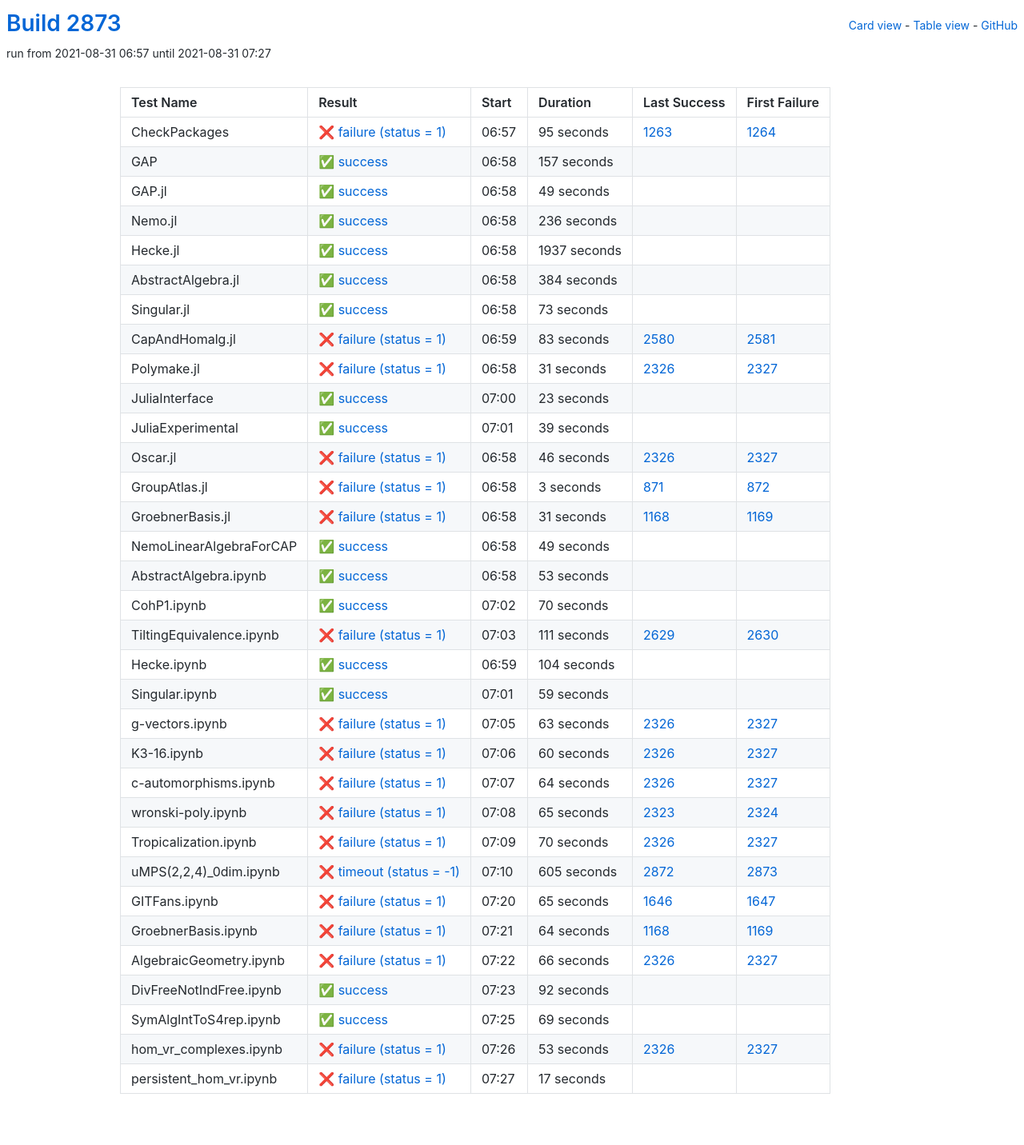
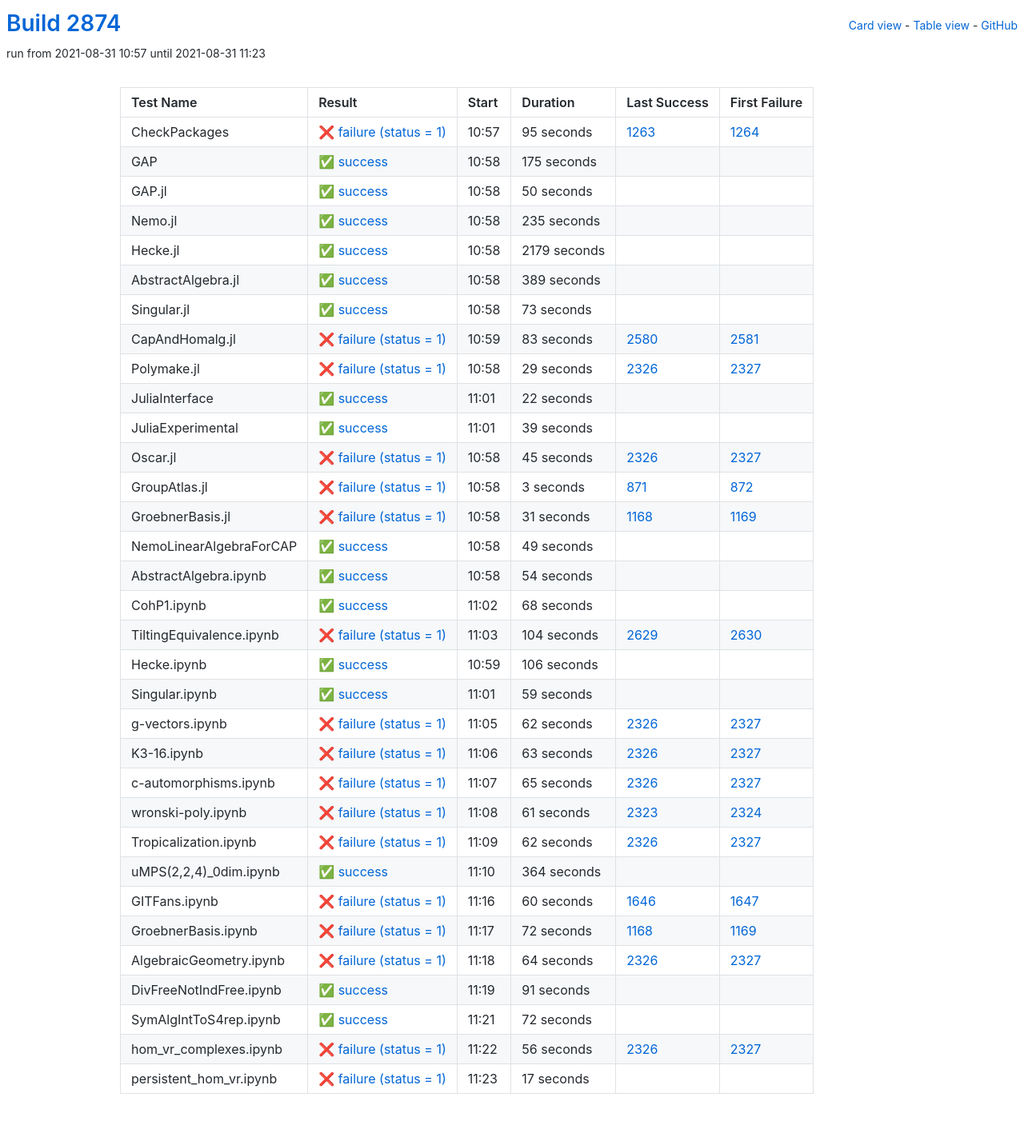
Before and after one commit to oscar-system/oscar-ci-status-stable, a Jekyll site: the page built from table.html, in a window 1280 px wide. Shown: the whole page at 80% size. Built offline with Jekyll 4.4.1, drawn with Linux system fonts in a browser that asks for light colours.

Commit message:
Build #2874

```diff
--- a/_data/ci.yml
+++ b/_data/ci.yml
@@ -1,6 +1,6 @@
 ---
-build: 2873
-build_url: https://oscarci.mathematik.uni-kl.de/job/oscar-stable/2873/
+build: 2874
+build_url: https://oscarci.mathematik.uni-kl.de/job/oscar-stable/2874/
 job: oscar-stable
 organization: oscar-system
 repo: oscar-ci-status-stable
@@ -8,8 +8,8 @@ repourl: https://github.com/oscar-system/oscar-ci-status-stable
 tests:
 - name: CheckPackages
   id: checkpackages
-  log: https://oscarci.mathematik.uni-kl.de/job/oscar-stable/2873/artifact/logs/build-2873/CheckPackages.log
-  start: 2021-08-31 06:57
+  log: https://oscarci.mathematik.uni-kl.de/job/oscar-stable/2874/artifact/logs/build-2874/CheckPackages.log
+  start: 2021-08-31 10:57
   success: false
   exitcode: 1
   status: failure
@@ -20,68 +20,68 @@ tests:
   first_failure_url: https://oscarci.mathematik.uni-kl.de/job/oscar-stable/1264/
 - name: GAP
   id: gap
-  log: https://oscarci.mathematik.uni-kl.de/job/oscar-stable/2873/artifact/logs/build-2873/GAP.log
-  start: 2021-08-31 06:58
+  log: https://oscarci.mathematik.uni-kl.de/job/oscar-stable/2874/artifact/logs/build-2874/GAP.log
+  start: 2021-08-31 10:58
   success: true
   exitcode: 0
   status: success
-  duration: 157
+  duration: 175
   last_success: false
   last_success_url:
   first_failure: false
   first_failure_url:
 - name: GAP.jl
   id: gap-jl
-  log: https://oscarci.mathematik.uni-kl.de/job/oscar-stable/2873/artifact/logs/build-2873/GAP.jl.log
-  start: 2021-08-31 06:58
+  log: https://oscarci.mathematik.uni-kl.de/job/oscar-stable/2874/artifact/logs/build-2874/GAP.jl.log
+  start: 2021-08-31 10:58
   success: true
   exitcode: 0
   status: success
-  duration: 49
+  duration: 50
   last_success: false
   last_success_url:
   first_failure: false
   first_failure_url:
 - name: Nemo.jl
   id: nemo-jl
-  log: https://oscarci.mathematik.uni-kl.de/job/oscar-stable/2873/artifact/logs/build-2873/Nemo.jl.log
-  start: 2021-08-31 06:58
+  log: https://oscarci.mathematik.uni-kl.de/job/oscar-stable/2874/artifact/logs/build-2874/Nemo.jl.log
+  start: 2021-08-31 10:58
   success: true
   exitcode: 0
   status: success
-  duration: 236
+  duration: 235
   last_success: false
   last_success_url:
   first_failure: false
   first_failure_url:
 - name: Hecke.jl
   id: hecke-jl
-  log: https://oscarci.mathematik.uni-kl.de/job/oscar-stable/2873/artifact/logs/build-2873/Hecke.jl.log
-  start: 2021-08-31 06:58
+  log: https://oscarci.mathematik.uni-kl.de/job/oscar-stable/2874/artifact/logs/build-2874/Hecke.jl.log
+  start: 2021-08-31 10:58
   success: true
   exitcode: 0
   status: success
-  duration: 1937
+  duration: 2179
   last_success: false
   last_success_url:
   first_failure: false
   first_failure_url:
 - name: AbstractAlgebra.jl
   id: abstractalgebra-jl
-  log: https://oscarci.mathematik.uni-kl.de/job/oscar-stable/2873/artifact/logs/build-2873/AbstractAlgebra.jl.log
-  start: 2021-08-31 06:58
+  log: https://oscarci.mathematik.uni-kl.de/job/oscar-stable/2874/artifact/logs/build-2874/AbstractAlgebra.jl.log
+  start: 2021-08-31 10:58
   success: true
   exitcode: 0
   status: success
-  duration: 384
+  duration: 389
   last_success: false
   last_success_url:
   first_failure: false
   first_failure_url:
 - name: Singular.jl
   id: singular-jl
-  log: https://oscarci.mathematik.uni-kl.de/job/oscar-stable/2873/artifact/logs/build-2873/Singular.jl.log
-  start: 2021-08-31 06:58
+  log: https://oscarci.mathematik.uni-kl.de/job/oscar-stable/2874/artifact/logs/build-2874/Singular.jl.log
+  start: 2021-08-31 10:58
   success: true
   exitcode: 0
   status: success
@@ -92,8 +92,8 @@ tests:
   first_failure_url:
 - name: CapAndHomalg.jl
   id: capandhomalg-jl
-  log: https://oscarci.mathematik.uni-kl.de/job/oscar-stable/2873/artifact/logs/build-2873/CapAndHomalg.jl.log
-  start: 2021-08-31 06:59
+  log: https://oscarci.mathematik.uni-kl.de/job/oscar-stable/2874/artifact/logs/build-2874/CapAndHomalg.jl.log
+  start: 2021-08-31 10:59
   success: false
   exitcode: 1
   status: failure
@@ -104,32 +104,32 @@ tests:
   first_failure_url: https://oscarci.mathematik.uni-kl.de/job/oscar-stable/2581/
 - name: Polymake.jl
   id: polymake-jl
-  log: https://oscarci.mathematik.uni-kl.de/job/oscar-stable/2873/artifact/logs/build-2873/Polymake.jl.log
-  start: 2021-08-31 06:58
+  log: https://oscarci.mathematik.uni-kl.de/job/oscar-stable/2874/artifact/logs/build-2874/Polymake.jl.log
+  start: 2021-08-31 10:58
   success: false
   exitcode: 1
   status: failure
-  duration: 31
+  duration: 29
   last_success: 2326
   last_success_url: https://oscarci.mathematik.uni-kl.de/job/oscar-stable/2326/
   first_failure: 2327
   first_failure_url: https://oscarci.mathematik.uni-kl.de/job/oscar-stable/2327/
 - name: JuliaInterface
   id: juliainterface
-  log: https://oscarci.mathematik.uni-kl.de/job/oscar-stable/2873/artifact/logs/build-2873/JuliaInterface.log
-  start: 2021-08-31 07:00
+  log: https://oscarci.mathematik.uni-kl.de/job/oscar-stable/2874/artifact/logs/build-2874/JuliaInterface.log
+  start: 2021-08-31 11:01
   success: true
   exitcode: 0
   status: success
-  duration: 23
+  duration: 22
   last_success: false
   last_success_url:
   first_failure: false
   first_failure_url:
 - name: JuliaExperimental
   id: juliaexperimental
-  log: https://oscarci.mathematik.uni-kl.de/job/oscar-stable/2873/artifact/logs/build-2873/JuliaExperimental.log
-  start: 2021-08-31 07:01
+  log: https://oscarci.mathematik.uni-kl.de/job/oscar-stable/2874/artifact/logs/build-2874/JuliaExperimental.log
+  start: 2021-08-31 11:01
   success: true
   exitcode: 0
   status: success
@@ -140,20 +140,20 @@ tests:
   first_failure_url:
 - name: Oscar.jl
   id: oscar-jl
-  log: https://oscarci.mathematik.uni-kl.de/job/oscar-stable/2873/artifact/logs/build-2873/Oscar.jl.log
-  start: 2021-08-31 06:58
+  log: https://oscarci.mathematik.uni-kl.de/job/oscar-stable/2874/artifact/logs/build-2874/Oscar.jl.log
+  start: 2021-08-31 10:58
   success: false
   exitcode: 1
   status: failure
-  duration: 46
+  duration: 45
   last_success: 2326
   last_success_url: https://oscarci.mathematik.uni-kl.de/job/oscar-stable/2326/
   first_failure: 2327
   first_failure_url: https://oscarci.mathematik.uni-kl.de/job/oscar-stable/2327/
 - name: GroupAtlas.jl
   id: groupatlas-jl
-  log: https://oscarci.mathematik.uni-kl.de/job/oscar-stable/2873/artifact/logs/build-2873/GroupAtlas.jl.log
-  start: 2021-08-31 06:58
+  log: https://oscarci.mathematik.uni-kl.de/job/oscar-stable/2874/artifact/logs/build-2874/GroupAtlas.jl.log
+  start: 2021-08-31 10:58
   success: false
   exitcode: 1
   status: failure
@@ -164,8 +164,8 @@ tests:
   first_failure_url: https://oscarci.mathematik.uni-kl.de/job/oscar-stable/872/
 - name: GroebnerBasis.jl
   id: groebnerbasis-jl
-  log: https://oscarci.mathematik.uni-kl.de/job/oscar-stable/2873/artifact/logs/build-2873/GroebnerBasis.jl.log
-  start: 2021-08-31 06:58
+  log: https://oscarci.mathematik.uni-kl.de/job/oscar-stable/2874/artifact/logs/build-2874/GroebnerBasis.jl.log
+  start: 2021-08-31 10:58
   success: false
   exitcode: 1
   status: failure
@@ -176,8 +176,8 @@ tests:
   first_failure_url: https://oscarci.mathematik.uni-kl.de/job/oscar-stable/1169/
 - name: NemoLinearAlgebraForCAP
   id: nemolinearalgebraforcap
-  log: https://oscarci.mathematik.uni-kl.de/job/oscar-stable/2873/artifact/logs/build-2873/NemoLinearAlgebraForCAP.log
-  start: 2021-08-31 06:58
+  log: https://oscarci.mathematik.uni-kl.de/job/oscar-stable/2874/artifact/logs/build-2874/NemoLinearAlgebraForCAP.log
+  start: 2021-08-31 10:58
   success: true
   exitcode: 0
   status: success
@@ -188,56 +188,56 @@ tests:
   first_failure_url:
 - name: AbstractAlgebra.ipynb
   id: abstractalgebra-ipynb
-  log: https://oscarci.mathematik.uni-kl.de/job/oscar-stable/2873/artifact/logs/build-2873/AbstractAlgebra.ipynb.log
-  start: 2021-08-31 06:58
+  log: https://oscarci.mathematik.uni-kl.de/job/oscar-stable/2874/artifact/logs/build-2874/AbstractAlgebra.ipynb.log
+  start: 2021-08-31 10:58
   success: true
   exitcode: 0
   status: success
-  duration: 53
+  duration: 54
   last_success: false
   last_success_url:
   first_failure: false
   first_failure_url:
 - name: CohP1.ipynb
   id: cohp1-ipynb
-  log: https://oscarci.mathematik.uni-kl.de/job/oscar-stable/2873/artifact/logs/build-2873/CohP1.ipynb.log
-  start: 2021-08-31 07:02
+  log: https://oscarci.mathematik.uni-kl.de/job/oscar-stable/2874/artifact/logs/build-2874/CohP1.ipynb.log
+  start: 2021-08-31 11:02
   success: true
   exitcode: 0
   status: success
-  duration: 70
+  duration: 68
   last_success: false
   last_success_url:
   first_failure: false
   first_failure_url:
 - name: TiltingEquivalence.ipynb
   id: tiltingequivalence-ipynb
-  log: https://oscarci.mathematik.uni-kl.de/job/oscar-stable/2873/artifact/logs/build-2873/TiltingEquivalence.ipynb.log
-  start: 2021-08-31 07:03
+  log: https://oscarci.mathematik.uni-kl.de/job/oscar-stable/2874/artifact/logs/build-2874/TiltingEquivalence.ipynb.log
+  start: 2021-08-31 11:03
   success: false
   exitcode: 1
   status: failure
-  duration: 111
+  duration: 104
   last_success: 2629
   last_success_url: https://oscarci.mathematik.uni-kl.de/job/oscar-stable/2629/
   first_failure: 2630
   first_failure_url: https://oscarci.mathematik.uni-kl.de/job/oscar-stable/2630/
 - name: Hecke.ipynb
   id: hecke-ipynb
-  log: https://oscarci.mathematik.uni-kl.de/job/oscar-stable/2873/artifact/logs/build-2873/Hecke.ipynb.log
-  start: 2021-08-31 06:59
+  log: https://oscarci.mathematik.uni-kl.de/job/oscar-stable/2874/artifact/logs/build-2874/Hecke.ipynb.log
+  start: 2021-08-31 10:59
   success: true
   exitcode: 0
   status: success
-  duration: 104
+  duration: 106
   last_success: false
   last_success_url:
   first_failure: false
   first_failure_url:
 - name: Singular.ipynb
   id: singular-ipynb
-  log: https://oscarci.mathematik.uni-kl.de/job/oscar-stable/2873/artifact/logs/build-2873/Singular.ipynb.log
-  start: 2021-08-31 07:01
+  log: https://oscarci.mathematik.uni-kl.de/job/oscar-stable/2874/artifact/logs/build-2874/Singular.ipynb.log
+  start: 2021-08-31 11:01
   success: true
   exitcode: 0
   status: success
@@ -248,8 +248,20 @@ tests:
   first_failure_url:
 - name: g-vectors.ipynb
   id: g-vectors-ipynb
-  log: https://oscarci.mathematik.uni-kl.de/job/oscar-stable/2873/artifact/logs/build-2873/g-vectors.ipynb.log
-  start: 2021-08-31 07:05
+  log: https://oscarci.mathematik.uni-kl.de/job/oscar-stable/2874/artifact/logs/build-2874/g-vectors.ipynb.log
+  start: 2021-08-31 11:05
+  success: false
+  exitcode: 1
+  status: failure
+  duration: 62
+  last_success: 2326
+  last_success_url: https://oscarci.mathematik.uni-kl.de/job/oscar-stable/2326/
+  first_failure: 2327
+  first_failure_url: https://oscarci.mathematik.uni-kl.de/job/oscar-stable/2327/
+- name: K3-16.ipynb
+  id: k3-16-ipynb
+  log: https://oscarci.mathematik.uni-kl.de/job/oscar-stable/2874/artifact/logs/build-2874/K3-16.ipynb.log
+  start: 2021-08-31 11:06
   success: false
   exitcode: 1
   status: failure
@@ -258,22 +270,82 @@ tests:
   last_success_url: https://oscarci.mathematik.uni-kl.de/job/oscar-stable/2326/
   first_failure: 2327
   first_failure_url: https://oscarci.mathematik.uni-kl.de/job/oscar-stable/2327/
-- name: K3-16.ipynb
-  id: k3-16-ipynb
-  log: https://oscarci.mathematik.uni-kl.de/job/oscar-stable/2873/artifact/logs/build-2873/K3-16.ipynb.log
-  start: 2021-08-31 07:06
+- name: c-automorphisms.ipynb
+  id: c-automorphisms-ipynb
+  log: https://oscarci.mathematik.uni-kl.de/job/oscar-stable/2874/artifact/logs/build-2874/c-automorphisms.ipynb.log
+  start: 2021-08-31 11:07
+  success: false
+  exitcode: 1
+  status: failure
+  duration: 65
+  last_success: 2326
+  last_success_url: https://oscarci.mathematik.uni-kl.de/job/oscar-stable/2326/
+  first_failure: 2327
+  first_failure_url: https://oscarci.mathematik.uni-kl.de/job/oscar-stable/2327/
+- name: wronski-poly.ipynb
+  id: wronski-poly-ipynb
+  log: https://oscarci.mathematik.uni-kl.de/job/oscar-stable/2874/artifact/logs/build-2874/wronski-poly.ipynb.log
+  start: 2021-08-31 11:08
+  success: false
+  exitcode: 1
+  status: failure
+  duration: 61
+  last_success: 2323
+  last_success_url: https://oscarci.mathematik.uni-kl.de/job/oscar-stable/2323/
+  first_failure: 2324
+  first_failure_url: https://oscarci.mathematik.uni-kl.de/job/oscar-stable/2324/
+- name: Tropicalization.ipynb
+  id: tropicalization-ipynb
+  log: https://oscarci.mathematik.uni-kl.de/job/oscar-stable/2874/artifact/logs/build-2874/Tropicalization.ipynb.log
+  start: 2021-08-31 11:09
+  success: false
+  exitcode: 1
+  status: failure
+  duration: 62
+  last_success: 2326
+  last_success_url: https://oscarci.mathematik.uni-kl.de/job/oscar-stable/2326/
+  first_failure: 2327
+  first_failure_url: https://oscarci.mathematik.uni-kl.de/job/oscar-stable/2327/
+- name: uMPS(2,2,4)_0dim.ipynb
+  id: umps-2-2-4-0dim-ipynb
+  log: https://oscarci.mathematik.uni-kl.de/job/oscar-stable/2874/artifact/logs/build-2874/uMPS-2-2-4-_0dim.ipynb.log
+  start: 2021-08-31 11:10
+  success: true
+  exitcode: 0
+  status: success
+  duration: 364
+  last_success: false
+  last_success_url:
+  first_failure: false
+  first_failure_url:
+- name: GITFans.ipynb
+  id: gitfans-ipynb
+  log: https://oscarci.mathematik.uni-kl.de/job/oscar-stable/2874/artifact/logs/build-2874/GITFans.ipynb.log
+  start: 2021-08-31 11:16
   success: false
   exitcode: 1
   status: failure
   duration: 60
-  last_success: 2326
-  last_success_url: https://oscarci.mathematik.uni-kl.de/job/oscar-stable/2326/
-  first_failure: 2327
-  first_failure_url: https://oscarci.mathematik.uni-kl.de/job/oscar-stable/2327/
-- name: c-automorphisms.ipynb
-  id: c-automorphisms-ipynb
-  log: https://oscarci.mathematik.uni-kl.de/job/oscar-stable/2873/artifact/logs/build-2873/c-automorphisms.ipynb.log
-  start: 2021-08-31 07:07
+  last_success: 1646
+  last_success_url: https://oscarci.mathematik.uni-kl.de/job/oscar-stable/1646/
+  first_failure: 1647
+  first_failure_url: https://oscarci.mathematik.uni-kl.de/job/oscar-stable/1647/
+- name: GroebnerBasis.ipynb
+  id: groebnerbasis-ipynb
+  log: https://oscarci.mathematik.uni-kl.de/job/oscar-stable/2874/artifact/logs/build-2874/GroebnerBasis.ipynb.log
+  start: 2021-08-31 11:17
+  success: false
+  exitcode: 1
+  status: failure
+  duration: 72
+  last_success: 1168
+  last_success_url: https://oscarci.mathematik.uni-kl.de/job/oscar-stable/1168/
+  first_failure: 1169
+  first_failure_url: https://oscarci.mathematik.uni-kl.de/job/oscar-stable/1169/
+- name: AlgebraicGeometry.ipynb
+  id: algebraicgeometry-ipynb
+  log: https://oscarci.mathematik.uni-kl.de/job/oscar-stable/2874/artifact/logs/build-2874/AlgebraicGeometry.ipynb.log
+  start: 2021-08-31 11:18
   success: false
   exitcode: 1
   status: failure
@@ -282,118 +354,46 @@ tests:
   last_success_url: https://oscarci.mathematik.uni-kl.de/job/oscar-stable/2326/
   first_failure: 2327
   first_failure_url: https://oscarci.mathematik.uni-kl.de/job/oscar-stable/2327/
-- name: wronski-poly.ipynb
-  id: wronski-poly-ipynb
-  log: https://oscarci.mathematik.uni-kl.de/job/oscar-stable/2873/artifact/logs/build-2873/wronski-poly.ipynb.log
-  start: 2021-08-31 07:08
-  success: false
-  exitcode: 1
-  status: failure
-  duration: 65
-  last_success: 2323
-  last_success_url: https://oscarci.mathematik.uni-kl.de/job/oscar-stable/2323/
-  first_failure: 2324
-  first_failure_url: https://oscarci.mathematik.uni-kl.de/job/oscar-stable/2324/
-- name: Tropicalization.ipynb
-  id: tropicalization-ipynb
-  log: https://oscarci.mathematik.uni-kl.de/job/oscar-stable/2873/artifact/logs/build-2873/Tropicalization.ipynb.log
-  start: 2021-08-31 07:09
-  success: false
-  exitcode: 1
-  status: failure
-  duration: 70
-  last_success: 2326
-  last_success_url: https://oscarci.mathematik.uni-kl.de/job/oscar-stable/2326/
-  first_failure: 2327
-  first_failure_url: https://oscarci.mathematik.uni-kl.de/job/oscar-stable/2327/
-- name: uMPS(2,2,4)_0dim.ipynb
-  id: umps-2-2-4-0dim-ipynb
-  log: https://oscarci.mathematik.uni-kl.de/job/oscar-stable/2873/artifact/logs/build-2873/uMPS-2-2-4-_0dim.ipynb.log
-  start: 2021-08-31 07:10
-  success: false
-  exitcode: -1
-  status: timeout
-  duration: 605
-  last_success: 2872
-  last_success_url: https://oscarci.mathematik.uni-kl.de/job/oscar-stable/2872/
-  first_failure: 2873
-  first_failure_url: https://oscarci.mathematik.uni-kl.de/job/oscar-stable/2873/
-- name: GITFans.ipynb
-  id: gitfans-ipynb
-  log: https://oscarci.mathematik.uni-kl.de/job/oscar-stable/2873/artifact/logs/build-2873/GITFans.ipynb.log
-  start: 2021-08-31 07:20
-  success: false
-  exitcode: 1
-  status: failure
-  duration: 65
-  last_success: 1646
-  last_success_url: https://oscarci.mathematik.uni-kl.de/job/oscar-stable/1646/
-  first_failure: 1647
-  first_failure_url: https://oscarci.mathematik.uni-kl.de/job/oscar-stable/1647/
-- name: GroebnerBasis.ipynb
-  id: groebnerbasis-ipynb
-  log: https://oscarci.mathematik.uni-kl.de/job/oscar-stable/2873/artifact/logs/build-2873/GroebnerBasis.ipynb.log
-  start: 2021-08-31 07:21
-  success: false
-  exitcode: 1
-  status: failure
-  duration: 64
-  last_success: 1168
-  last_success_url: https://oscarci.mathematik.uni-kl.de/job/oscar-stable/1168/
-  first_failure: 1169
-  first_failure_url: https://oscarci.mathematik.uni-kl.de/job/oscar-stable/1169/
-- name: AlgebraicGeometry.ipynb
-  id: algebraicgeometry-ipynb
-  log: https://oscarci.mathematik.uni-kl.de/job/oscar-stable/2873/artifact/logs/build-2873/AlgebraicGeometry.ipynb.log
-  start: 2021-08-31 07:22
-  success: false
-  exitcode: 1
-  status: failure
-  duration: 66
-  last_success: 2326
-  last_success_url: https://oscarci.mathematik.uni-kl.de/job/oscar-stable/2326/
-  first_failure: 2327
-  first_failure_url: https://oscarci.mathematik.uni-kl.de/job/oscar-stable/2327/
 - name: DivFreeNotIndFree.ipynb
   id: divfreenotindfree-ipynb
-  log: https://oscarci.mathematik.uni-kl.de/job/oscar-stable/2873/artifact/logs/build-2873/DivFreeNotIndFree.ipynb.log
-  start: 2021-08-31 07:23
+  log: https://oscarci.mathematik.uni-kl.de/job/oscar-stable/2874/artifact/logs/build-2874/DivFreeNotIndFree.ipynb.log
+  start: 2021-08-31 11:19
   success: true
   exitcode: 0
   status: success
-  duration: 92
+  duration: 91
   last_success: false
   last_success_url:
   first_failure: false
   first_failure_url:
 - name: SymAlgIntToS4rep.ipynb
   id: symalginttos4rep-ipynb
-  log: https://oscarci.mathematik.uni-kl.de/job/oscar-stable/2873/artifact/logs/build-2873/SymAlgIntToS4rep.ipynb.log
-  start: 2021-08-31 07:25
+  log: https://oscarci.mathematik.uni-kl.de/job/oscar-stable/2874/artifact/logs/build-2874/SymAlgIntToS4rep.ipynb.log
+  start: 2021-08-31 11:21
   success: true
   exitcode: 0
   status: success
-  duration: 69
+  duration: 72
   last_success: false
   last_success_url:
   first_failure: false
   first_failure_url:
 - name: hom_vr_complexes.ipynb
   id: hom-vr-complexes-ipynb
-  log: https://oscarci.mathematik.uni-kl.de/job/oscar-stable/2873/artifact/logs/build-2873/hom_vr_complexes.ipynb.log
-  start: 2021-08-31 07:26
+  log: https://oscarci.mathematik.uni-kl.de/job/oscar-stable/2874/artifact/logs/build-2874/hom_vr_complexes.ipynb.log
+  start: 2021-08-31 11:22
   success: false
   exitcode: 1
   status: failure
-  duration: 53
+  duration: 56
   last_success: 2326
   last_success_url: https://oscarci.mathematik.uni-kl.de/job/oscar-stable/2326/
   first_failure: 2327
   first_failure_url: https://oscarci.mathematik.uni-kl.de/job/oscar-stable/2327/
 - name: persistent_hom_vr.ipynb
   id: persistent-hom-vr-ipynb
-  log: https://oscarci.mathematik.uni-kl.de/job/oscar-stable/2873/artifact/logs/build-2873/persistent_hom_vr.ipynb.log
-  start: 2021-08-31 07:27
+  log: https://oscarci.mathematik.uni-kl.de/job/oscar-stable/2874/artifact/logs/build-2874/persistent_hom_vr.ipynb.log
+  start: 2021-08-31 11:23
   success: false
   exitcode: 1
   status: failure
```
Also changed, not shown: README.md.
